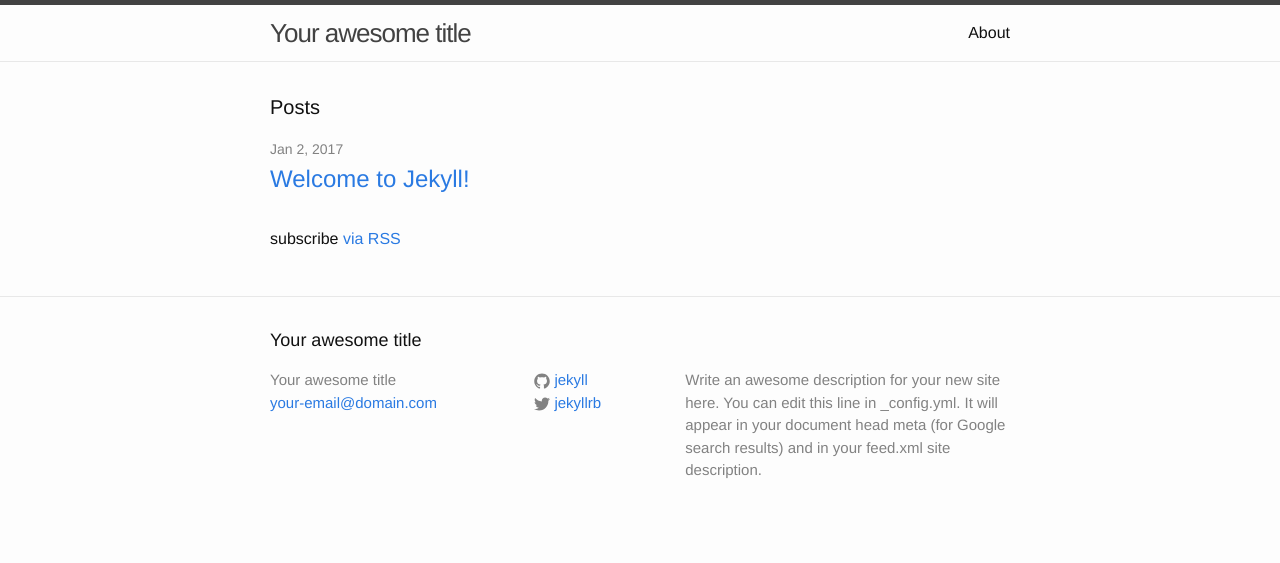
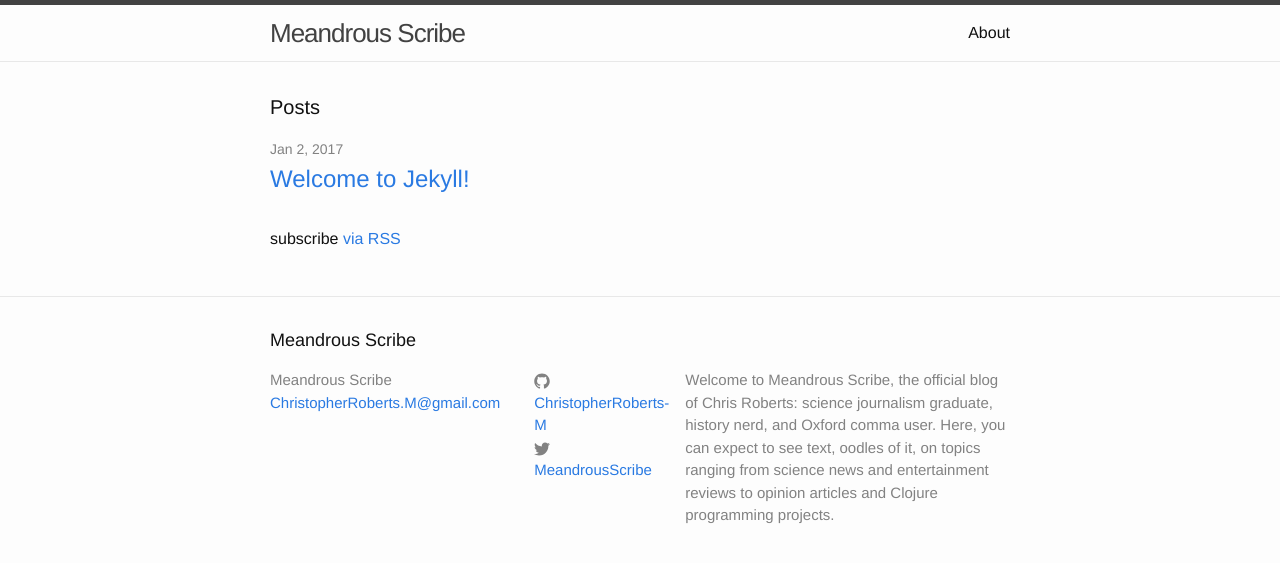
Before and after one commit to ChristopherRoberts-M/ChristopherRoberts-M.github.io, a Jekyll site: the page built from index.html, in a window 1280 px wide. Shown: the top 563 px of the page. Built offline with Jekyll 4.4.1, drawn with Linux system fonts in a browser that asks for light colours.

Commit message:
Update _config.yml

```diff
--- a/_config.yml
+++ b/_config.yml
@@ -6,16 +6,18 @@
 # 'jekyll serve'. If you change this file, please restart the server process.
 
 # Site settings
-title: Your awesome title
-email: your-email@domain.com
+title: Meandrous Scribe
+email: ChristopherRoberts.M@gmail.com
 description: > # this means to ignore newlines until "baseurl:"
-  Write an awesome description for your new site here. You can edit this
-  line in _config.yml. It will appear in your document head meta (for
-  Google search results) and in your feed.xml site description.
+  Welcome to Meandrous Scribe, the official blog of Chris Roberts:
+  science journalism graduate, history nerd, and Oxford comma user.
+  Here, you can expect to see text, oodles of it, on topics ranging
+  from science news and entertainment reviews to opinion articles
+  and Clojure programming projects.
 baseurl: "" # the subpath of your site, e.g. /blog
-url: "http://yourdomain.com" # the base hostname & protocol for your site
-twitter_username: jekyllrb
-github_username:  jekyll
+url: "www.MeandrousScribe.com" # the base hostname & protocol for your site
+twitter_username: MeandrousScribe
+github_username:  ChristopherRoberts-M
 
 # Build settings
 markdown: kramdown
```
